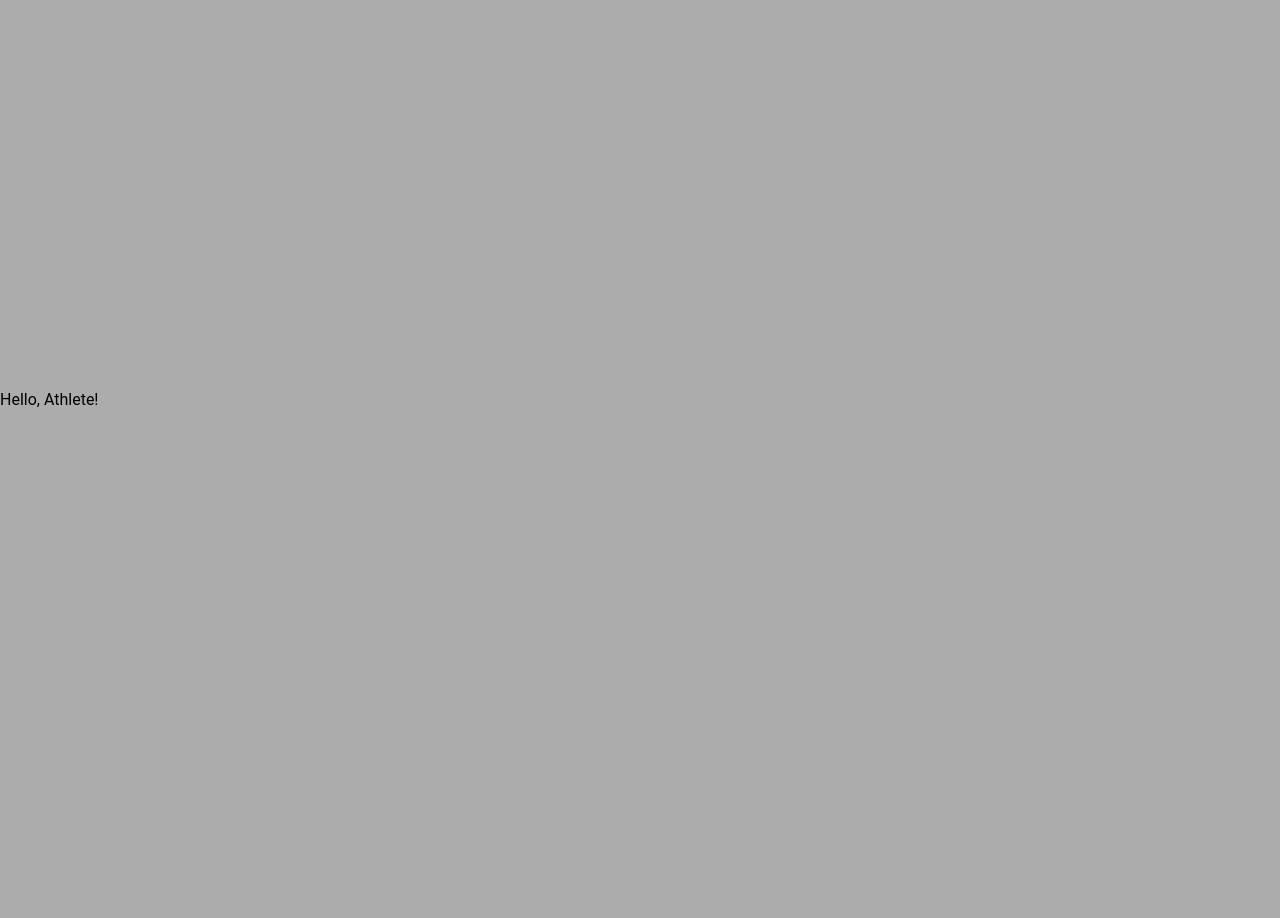
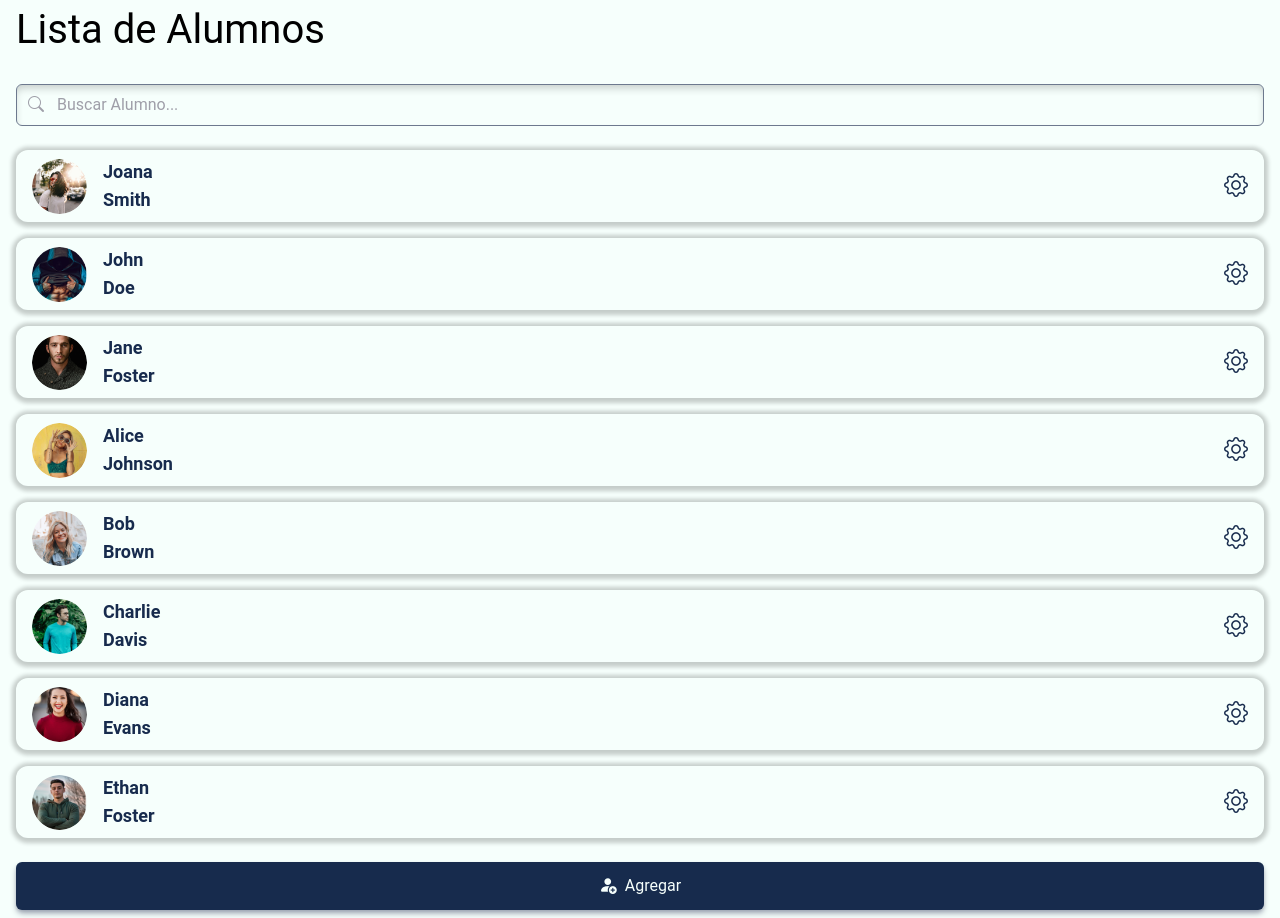
Before and after one commit to IgrowkerTraining/i005-routeen-front, a React (Vite) app: page /home in a window 1280 px wide. Before the commit the page ends 800 px from the top, so only its background shows below. Built offline with nearby package versions, Linux system fonts and the light colour scheme.

Commit message:
style:add styles to HomeTrainer view

```diff
--- a/src/components/Button/Button.tsx
+++ b/src/components/Button/Button.tsx
@@ -26,9 +26,9 @@ export const Button = ({
     }
     const content = (
         <span
-            className={`rounded-lg px-4 py-2 flex items-center justify-center ${buttonVariants[variant]} ${className}`}
+            className={`rounded-lg px-4 py-2  flex items-center justify-center ${buttonVariants[variant]} ${className}`}
         >
-            {icon && <span className="mr-2">{icon}</span>}
+            {icon && <span className="text-lg mr-2">{icon}</span>}
             {text}
         </span>
     );
@@ -38,6 +38,6 @@ export const Button = ({
             {content}
         </Link>
     ) : (
-        <button onClick={onClick} type={submit ? 'submit' : 'button'} className="inline-block">{content}</button>
+        <button onClick={onClick} type={submit ? 'submit' : 'button'} className="w-full">{content}</button>
     );
 }
--- a/src/components/Input/Input.tsx
+++ b/src/components/Input/Input.tsx
@@ -23,7 +23,7 @@ export default function Input({
       id={id}
       type={type}
       placeholder={placeholder}
-      className={`bg-transparent border border-secondary-400 w-full px-4 py-2 rounded-md text-black placeholder-gray-400 ${className}`}
+      className={`bg-transparent border border-secondary-400 w-full px-4 py-2 rounded-md text-black placeholder-gray-400 ${className} focus:outline-gray-500`}
       style={{
         ...style,
         boxShadow: "inset 0 5px 8px -2px rgba(0, 0, 0, 0.2)",
--- a/src/components/cards/AthleteCard/AthleteCard.tsx
+++ b/src/components/cards/AthleteCard/AthleteCard.tsx
@@ -1,25 +1,33 @@
+import { athletes } from '../../../mock-data/athletes';
 
-import { athletes } from '../../../mock-data/athletes';
 export default function AthleteCard() {
     return (
-        <div>
-            {athletes.map(athlete => (
-                <li key={athlete.id} >
-                    <img
-                        src={athlete.avatar}
-                        width={30}
-                        height={30}
-                        className='rounded-full'
-                    />
-                    <p>
-                        {athlete.name}
-                    </p>
+        <div className="flex flex-col w-full gap-4">
+            {athletes.map((athlete) => (
+                <div
+                    key={athlete.id}
+                    style={{
+                        boxShadow: '0px 1px 4px 4px rgba(0, 0, 0, 0.2)',
+                        borderRadius: '12px',
+                    }}
+                    className="flex items-center justify-between  bg-notwhite-400 px-4 py-2 "
+                >
+                    <div className="flex items-center gap-4">
+                        <img
+                            src={athlete.avatar}
+                            alt={athlete.name}
+                            className="w-[55px] h-[55px] rounded-full object-cover"
+                        />
+                        <div className="text-primary-400 font-bold leading-tight">
+                            <p className="text-lg">{athlete.name.split(' ')[0]}</p>
+                            <p className="text-lg">{athlete.name.split(' ')[1]}</p>
+                        </div>
+                    </div>
 
-                </li>
+                    {/* Icono Bootstrap con clases Tailwind */}
+                    <i className="bi bi-gear text-primary-400 text-2xl"></i>
+                </div>
             ))}
-
-        </div >
-
-    )
-
+        </div>
+    );
 }
--- a/src/index.css
+++ b/src/index.css
@@ -31,7 +31,7 @@ body {
   place-items: center;
   min-width: 320px;
   min-height: 100vh;
-  background-color: #acacac;
+  background-color: #f6fffc;
 }
 
 #root{
--- a/src/views/Home/Home.tsx
+++ b/src/views/Home/Home.tsx
@@ -4,8 +4,8 @@ import HomeAthlete from "./HomeAthlete"
 import HomeTrainer from "./HomeTrainer"
 
 const user = {
-    rol: "atleta",
-     //rol: "entrenador",
+    //rol: "atleta",
+     rol: "entrenador",
 }
 export default function Home() {
     return (
--- a/src/views/Home/HomeTrainer.tsx
+++ b/src/views/Home/HomeTrainer.tsx
@@ -1,7 +1,36 @@
 import AthleteCard from "../../components/cards/AthleteCard/AthleteCard";
+import { Button } from "../../components/Button/Button";
+import Input from "../../components/Input/Input";
 
 export default function HomeTrainer() {
     return (
-        <AthleteCard />
+        <main className="flex flex-col px-4 pb-2 gap-6">
+
+            <section className="flex justify-start items-center w-full gap-5 undefined">
+
+                <h2 className="text-[40px] text-center  font-title">
+                    Lista de Alumnos
+                </h2>
+            </section>
+            <div className="flex justify-center items-center gap-2 w-full">
+                <div className="relative w-full">
+                    <Input
+                        type="text"
+                        placeholder="Buscar Alumno..."
+                        className="bg-transparent border border-secondary-400 placeholder-zinc-400 rounded-md p-3 pl-10 w-full"
+                    />
+                    <i className="bi bi-search absolute left-3 top-1/2 transform -translate-y-1/2 text-zinc-400"></i>
+                </div>
+            </div>
+            <AthleteCard />
+            <Button
+                text="Agregar"
+                variant="primary"
+                onClick={() => console.log("Agregar Alumno")}
+                icon={<i className="bi bi-person-fill-add "></i>
+                }
+            />
+        </main>
+
     )
 }
```
